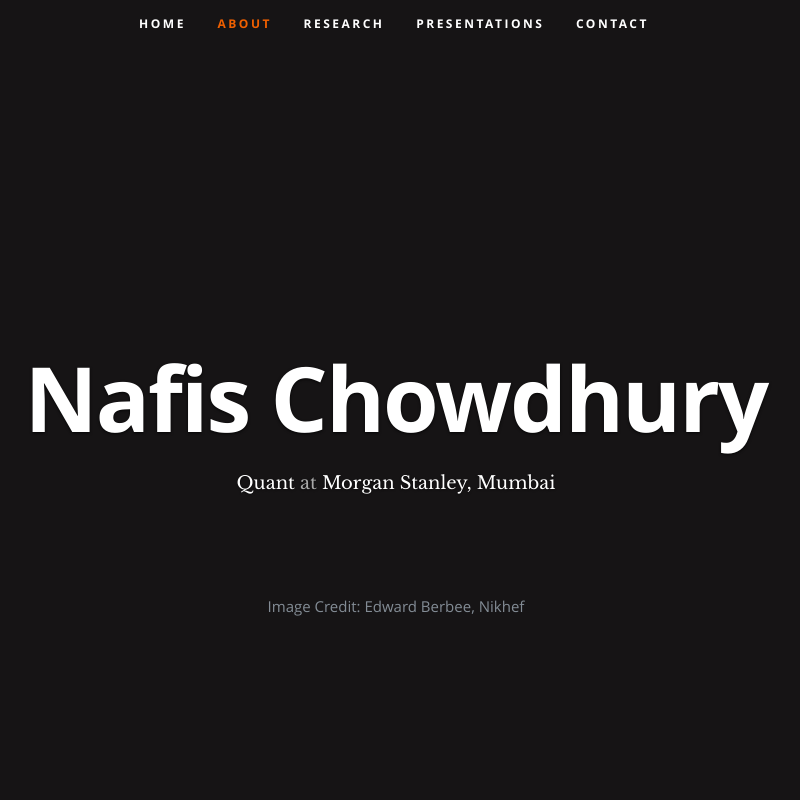
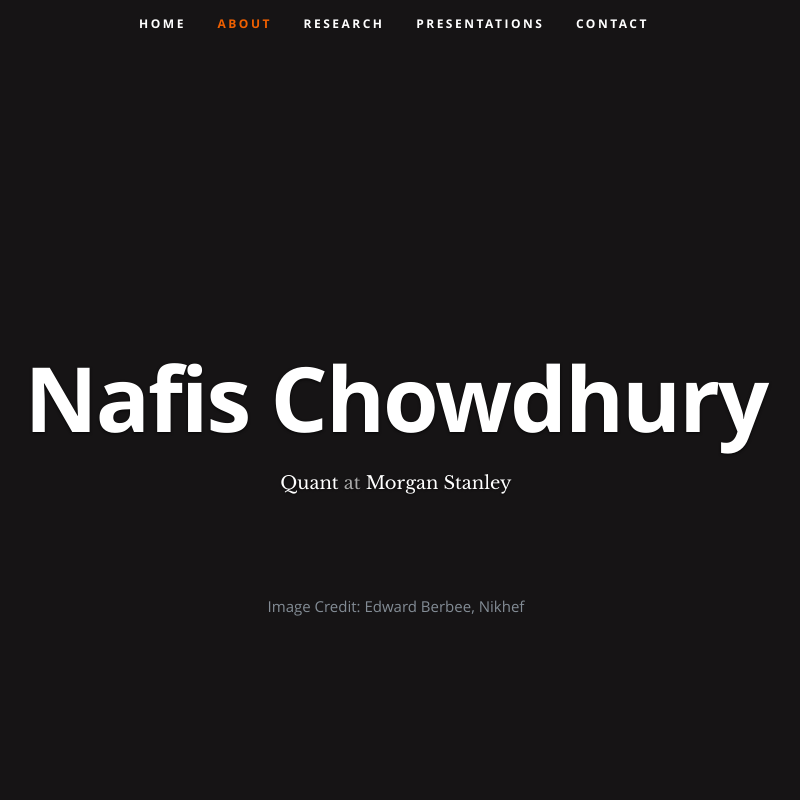
Before and after one commit to nrkhanchowdhury/nrkhanchowdhury.github.io, a plain HTML site: page index.html in a window 1280 px wide. Shown: the top 800 px of the page, without its empty margins (246-1046 px from the left). Drawn offline with nearby package versions, Linux system fonts and the light colour scheme.

Commit message:
Update index.html

```diff
--- a/index.html
+++ b/index.html
@@ -60,7 +60,7 @@
       <div class="row banner">
          <div class="banner-text">
             <h1 class="responsive-headline">Nafis Chowdhury</h1>
-            <h3><span>Quant</span> at <span>Morgan Stanley, Mumbai</span></h3>
+            <h3><span>Quant</span> at <span>Morgan Stanley</span></h3>
 
 
             <br>
```
